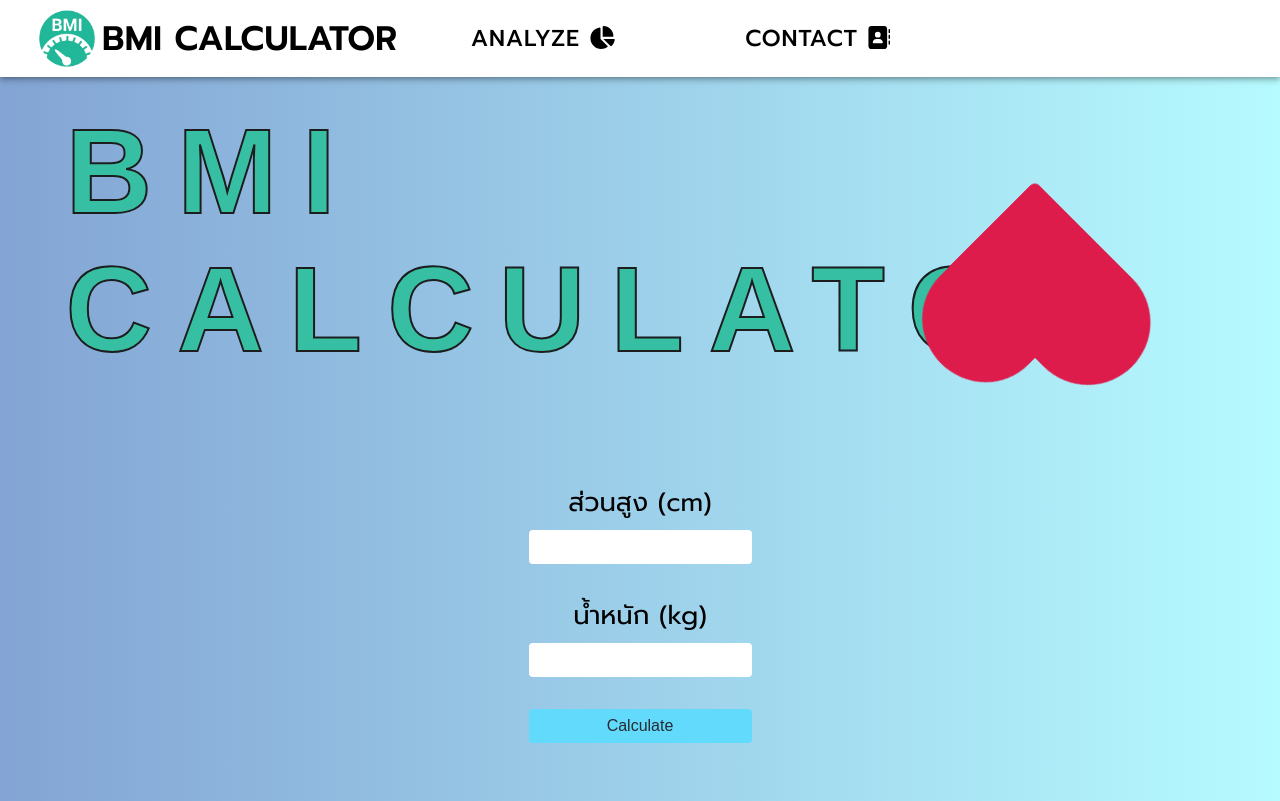
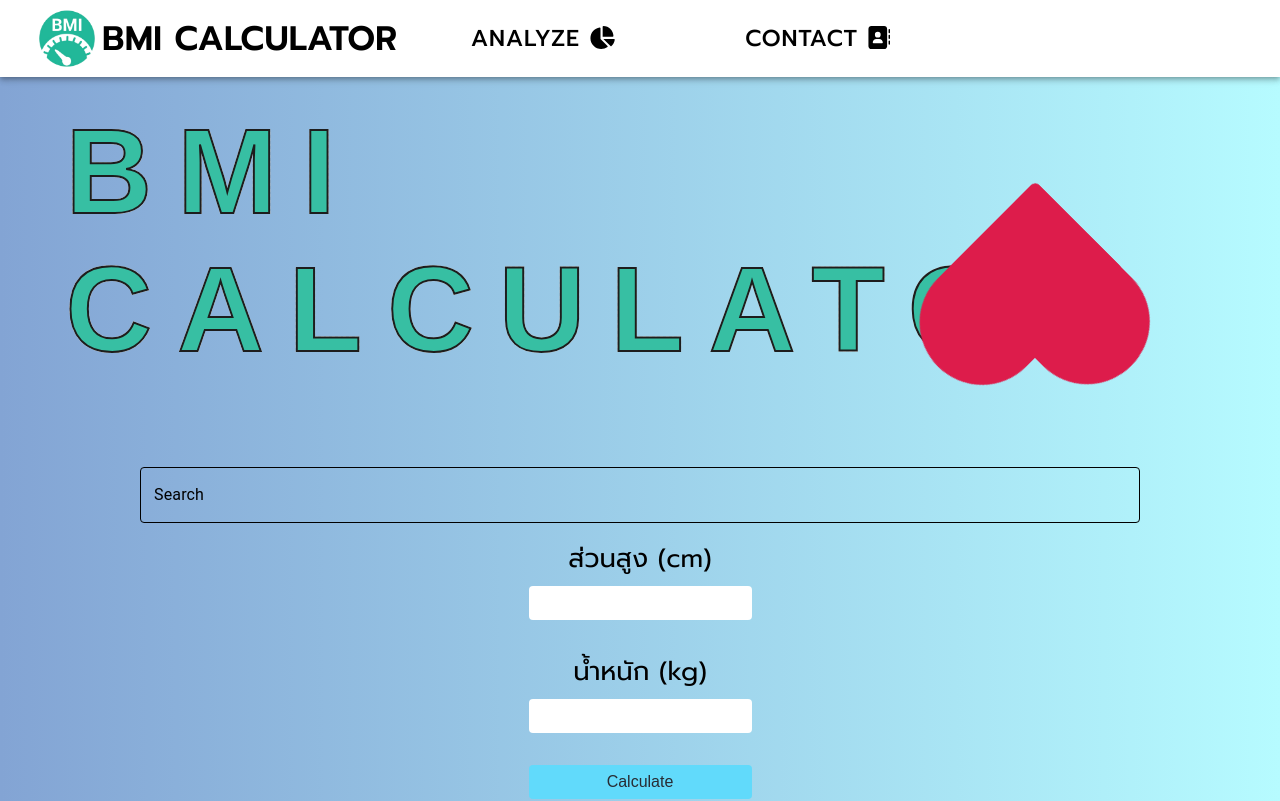
Before and after one commit to KixarS/bmi-frontend, a React (Create React App) app: page /home in a window 1280 px wide. Shown: the top 801 px of the page. Built offline with nearby package versions, Linux system fonts and the light colour scheme.

Commit message:
edit home

```diff
--- a/src/components/Animation/LayeredText/LayeredText.css
+++ b/src/components/Animation/LayeredText/LayeredText.css
@@ -22,13 +22,13 @@ span:before{
         135deg,
         transparent 0,
         transparent 2px,
-        #87CEFA 2px,
-        #87CEFA  4px
+        #ffffff 2px,
+        #ffffff  4px
     );
     -webkit-background-clip: text;
         background-clip: text;
     z-index: -1;
-    -webkit-text-stroke: 2px #87CEFA;
+    -webkit-text-stroke: 2px #ffffff;
     transition: 0.5s;
 }
 span:hover:before{
--- a/src/components/Data/Home/Calculator.js
+++ b/src/components/Data/Home/Calculator.js
@@ -1,7 +1,45 @@
-import React, { useState } from 'react';
+import { Grid, TextField } from '@mui/material';
+import styled from 'styled-components';
 import './Calculator.css';
+import React, { useEffect, useState } from "react";
+
+
+const CssTextField = styled(TextField)({
+  '& label': {
+    color: 'black',
+  },
+  '& label.Mui-focused': {
+    color: 'white',
+  },
+  '& .MuiOutlinedInput-root': {
+    '& fieldset': {
+      borderColor: 'black',
+    },
+    '&:hover fieldset': {
+      borderColor: 'white',
+    },
+    '&.Mui-focused fieldset': {
+      borderColor: 'white',
+    },
+  },
+});
+
+
+
 
 function Calculator() {
+//   // search
+// const [filteredActivitycards, setFilteredActivitycards] = useState([])
+// const [search, setSearch] = useState("")
+
+// useEffect(() => {
+//     setFilteredActivitycards(
+//         activitycards.filter( searchcard => {
+//             return searchcard.name.includes(search)
+//         })
+//     )
+// }, [search, activitycards])
+
   const [height, setHeight] = useState('');
   const [weight, setWeight] = useState('');
   const [heightError, setHeightError] = useState('');
@@ -30,6 +68,16 @@ function Calculator() {
 
   return (
     <div className="App">
+        <Grid container justifyContent= "center">
+          <CssTextField
+            id="search"
+            label="Search"
+            variant="outlined"
+            sx={{ mx: "0%", my: "auto", width:1000 }}
+            // onChange={e => setSearch(e.target.value)}
+          />
+        </Grid>
+
 
       <div className="container">
         <label htmlFor="height">ส่วนสูง (cm)</label>
--- a/src/components/Data/Home/HomeCard.js
+++ b/src/components/Data/Home/HomeCard.js
@@ -7,7 +7,7 @@ import './HomeCard.css'
 function HomeCard() {
   return (
     <div>
-      <Box sx={{ height:"27rem" }}>
+      <Box sx={{ height:"2rem" }}>
           <LayeredText/>
           <Heart/>
       </Box>
@@ -34,7 +34,10 @@ function HomeCard() {
         >
 
         {/* BMI คืออะไร */}
+
         <div className='header'>BMI คืออะไร</div>
+
+
         <div>
           ดัชนีมวลกาย หรือ BMI ย่อมาจาก Body Mass Index เป็นค่าสากลที่ใช้เพื่อคำนวณเพื่อหาน้ำหนักตัวที่ควรจะเป็น และประมาณระดับไขมันในร่างกายโดยใช้น้ำหนักตัว และส่วนสูง
           <br/>
```
